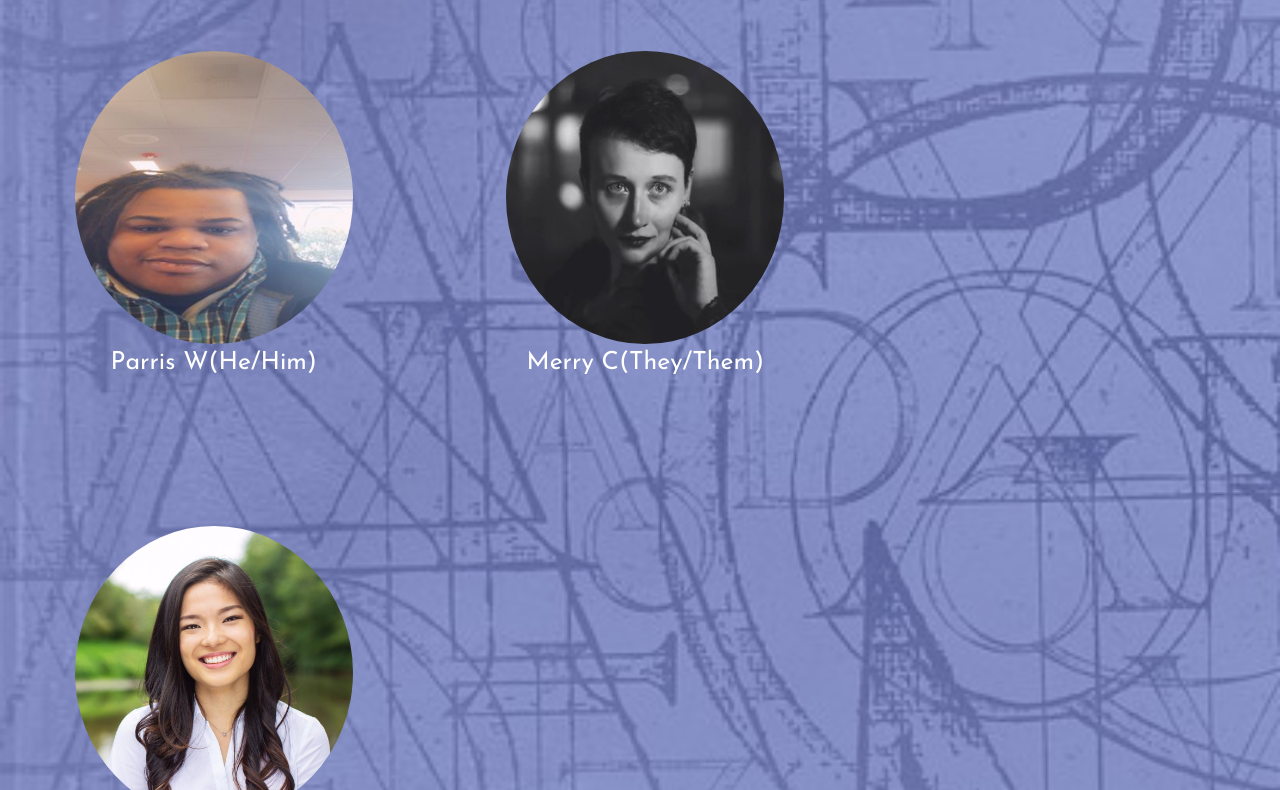
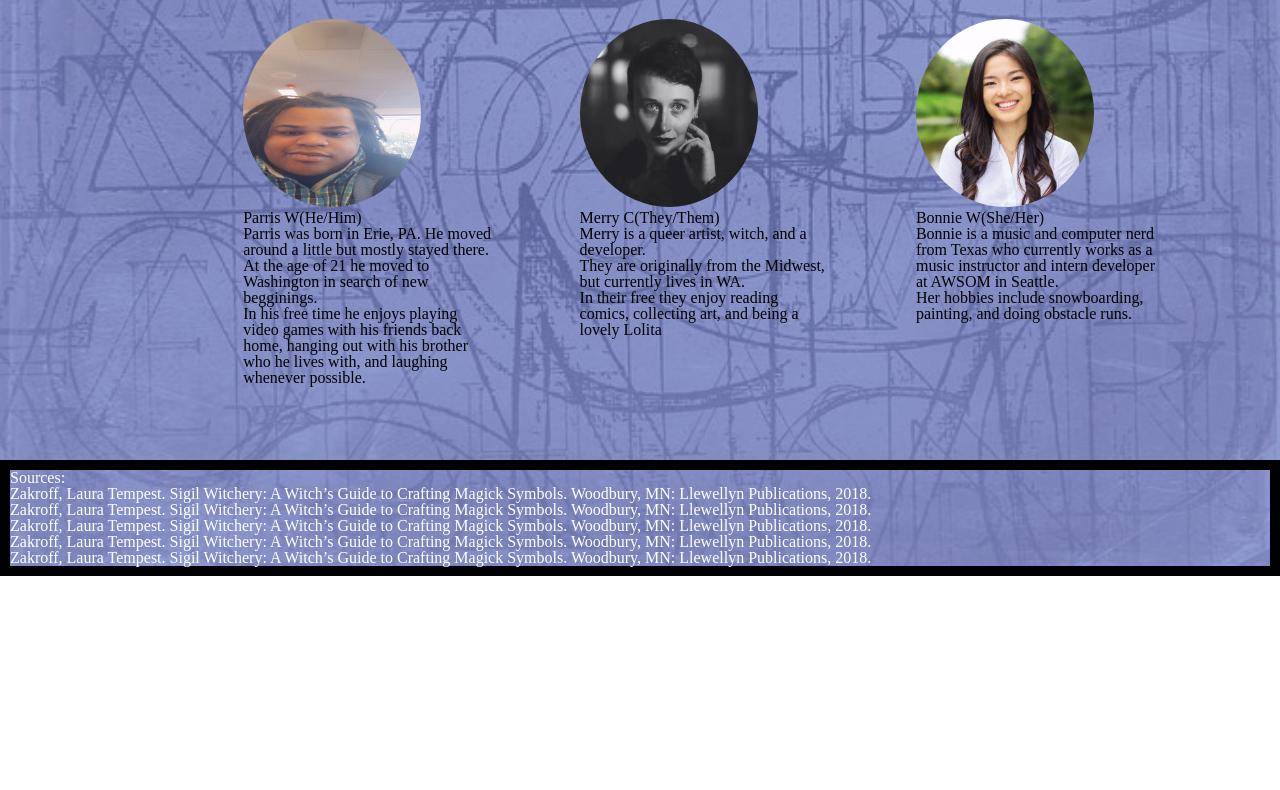
Before and after one commit to team-wins-all-the-time/Sigil, a plain HTML site: page html/about_us.html in a window 1280 px wide. Shown: the part 326-1116 px from the top of the page. After the commit the page ends 902 px from the top, so only its background shows below. Drawn offline with Linux system fonts and the light colour scheme; a web font is replaced by a local one.

Commit message:
styled about us page

```diff
--- a/css/about_us.css
+++ b/css/about_us.css
@@ -43,13 +43,25 @@ nav{
     margin-bottom: 313%;
   }
 
- #aboutus ul > li {
+ #aboutus ul > li > p {
     text-align: center;
     display: inline-block;
     margin: 3em;
     font-size: 156%;
     font-family: 'Josefin Sans', sans-serif;
     color: white;
+    line-height: 10%;
+
+}
+#aboutus{
+  overflow: hidden;
+  margin-left: 200px;
+}
+
+section{
+  width:250px;
+  float:left;
+  padding:4%;
 }
 
 #maintext {
@@ -69,7 +81,7 @@ img{
  body{
 
   background:url('/img/letter-background.jpg');
-  box-shadow:  inset 0 0 0 1600px rgba(81, 103, 201, 0.616);
+  box-shadow:  inset 0 0 0 14000px rgba(81, 103, 201, 0.616);
   background-size: cover;
   margin: 0;
   padding: 0;
--- a/html/about_us.html
+++ b/html/about_us.html
@@ -27,23 +27,27 @@
 
    <div id="aboutus">
    <ul>
+       <section>
        <li>
-       <img src="../img/parris.jpg">
-    <p>Parris W(He/Him)</p>
+       <p><img src="../img/parris.jpg"><br>
+    Parris W(He/Him)<br>Parris was born in Erie, PA. He moved around a little but mostly stayed there.<br>At the age of 21 he moved to Washington in search of new begginings.<br>In his free time he enjoys playing video games with his friends back home, hanging out with his brother who he lives with, and laughing whenever possible.</p>
         </li>
+        </section>
+        <section>
         <li>
-    <img src="../img/merry.jpg">
-    <p>Merry C(They/Them)</p>
+    <p><img src="../img/merry.jpg"><br>
+    Merry C(They/Them)<br>Merry is a queer artist, witch, and a developer.<br> They are originally from the Midwest, but currently lives in WA.<br> In their free they enjoy reading comics, collecting art, and being a lovely Lolita</p>
         </li>
+        </section>
+        <section>
         <li>
-    <img src="../img/bonnie.png">
-    <p>Bonnie W(She/Her)</p>
+    <p><img src="../img/bonnie.png"><br>
+    Bonnie W(She/Her)<br>Bonnie is a music and computer nerd from Texas who currently works as a music instructor and intern developer at AWSOM in Seattle.<br> Her hobbies include snowboarding, painting, and doing obstacle runs.</p>
         </li>
+        </section>
    </ul>
     </div>
     <div id="maintext">
-        <p>  Lorem ipsum dolor sit amet, consectetur adipiscing elit. Integer pharetra est vel lacus volutpat laoreet. Vivamus blandit tincidunt feugiat. Morbi sit amet blandit eros. Donec ac sem imperdiet ante dapibus cursus. Suspendisse vitae lorem metus. Praesent metus lorem, ullamcorper vel lectus eu, luctus maximus arcu. Vestibulum gravida libero a vestibulum volutpat.
-        </p>
     </div>
     <div id="source">
         <p>Sources:<br>Zakroff, Laura Tempest. Sigil Witchery: A Witch’s Guide to Crafting Magick Symbols. Woodbury, MN: Llewellyn Publications, 2018.<br>Zakroff, Laura Tempest. Sigil Witchery: A Witch’s Guide to Crafting Magick Symbols. Woodbury, MN: Llewellyn Publications, 2018.<br>Zakroff, Laura Tempest. Sigil Witchery: A Witch’s Guide to Crafting Magick Symbols. Woodbury, MN: Llewellyn Publications, 2018.<br>Zakroff, Laura Tempest. Sigil Witchery: A Witch’s Guide to Crafting Magick Symbols. Woodbury, MN: Llewellyn Publications, 2018.<br>Zakroff, Laura Tempest. Sigil Witchery: A Witch’s Guide to Crafting Magick Symbols. Woodbury, MN: Llewellyn Publications, 2018.</p>
```
